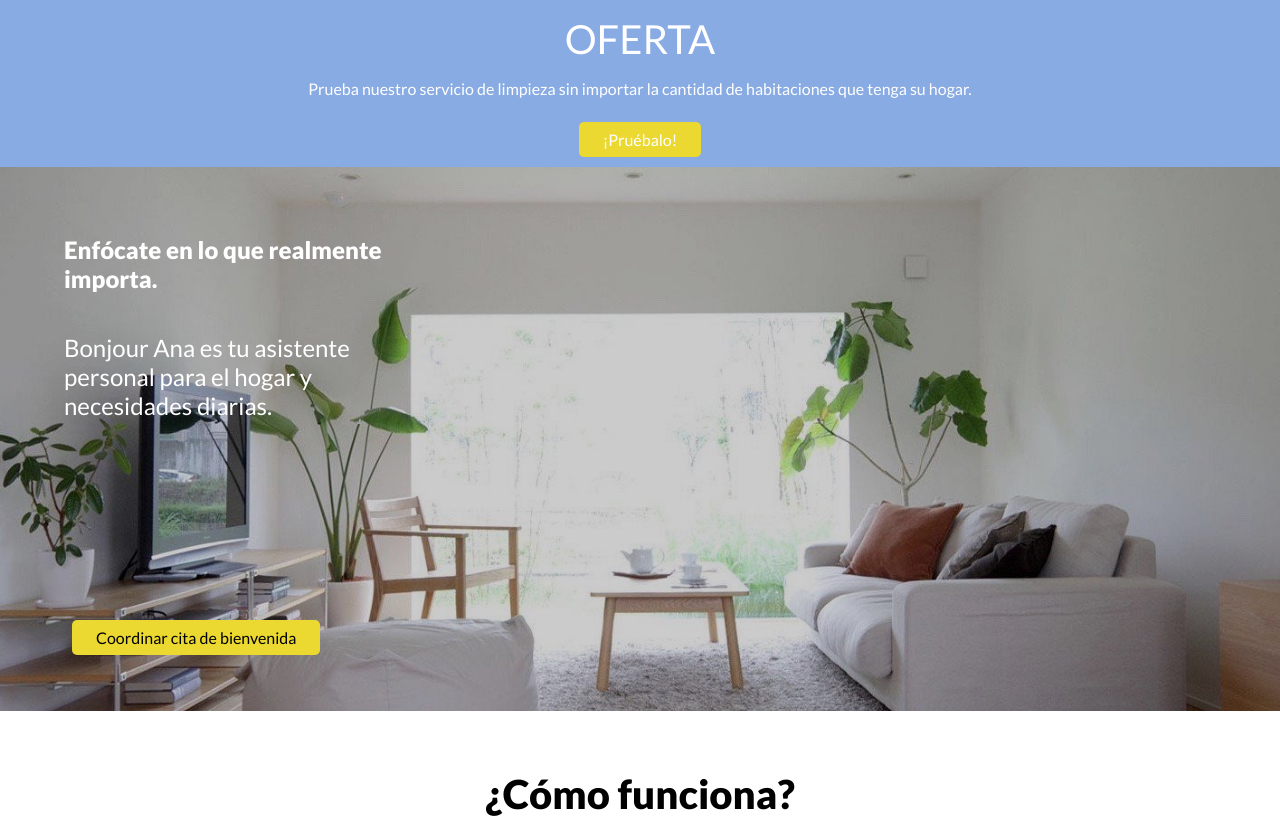
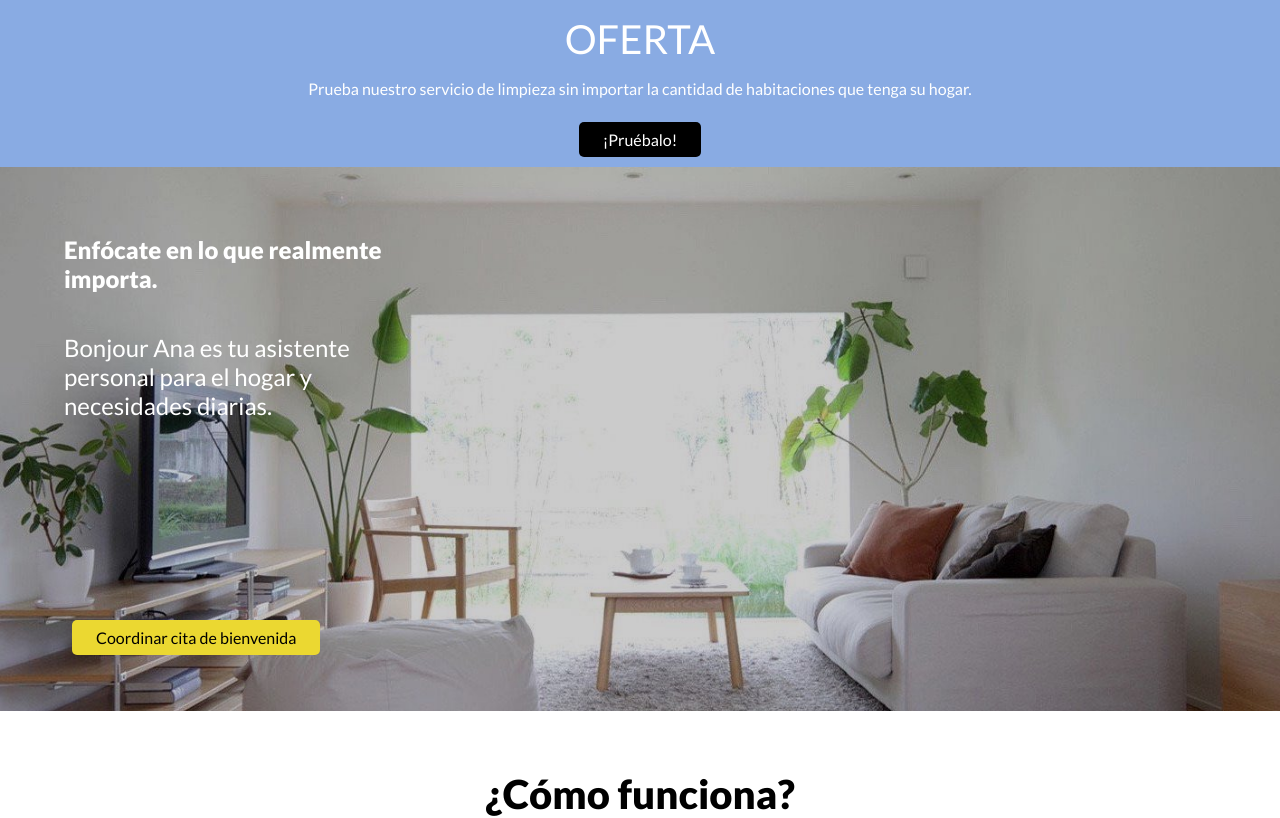
Before and after one commit to bonjouranainc/web-app, a React app in the folder front-end/: page / in a window 1280 px wide. Shown: the part 940-1758 px from the top of the page. Built offline with nearby package versions, Linux system fonts and the light colour scheme.

Commit message:
Black button added to main css. Special offer button changed to button-b

```diff
--- a/front-end/src/components/SpecialOffer/index.js
+++ b/front-end/src/components/SpecialOffer/index.js
@@ -11,7 +11,7 @@ class SpecialOffer extends Component {
           <p>Prueba nuestro servicio de limpieza sin importar la cantidad de
           habitaciones que tenga su hogar.
           </p>
-          <a href='http://bit.ly/BAOfertaDeLimpieza' className='button-y'>
+          <a href='http://bit.ly/BAOfertaDeLimpieza' className='button-b'>
             ¡Pruébalo!
           </a>
         </div>
--- a/front-end/src/index.css
+++ b/front-end/src/index.css
@@ -149,6 +149,27 @@ button {
   background-color: #fff;
 }
 
+/* Solid black button */
+
+.button-b {
+  padding: 0.5em 1.5em 0.5em 1.5em;
+  color: #fff;
+  background-color: #000;
+  font-size: 1em;
+  text-decoration: none;
+  border-radius: 5px;
+  margin: 0.5em;
+  transition: background-color .3s;
+}
+
+.button-b:active {
+  background-color: #fff;
+  color: #000;
+}
+
+.button-b:hover {
+  background-color: #fff;
+}
 
 /* Outline yellow button */
 
```
